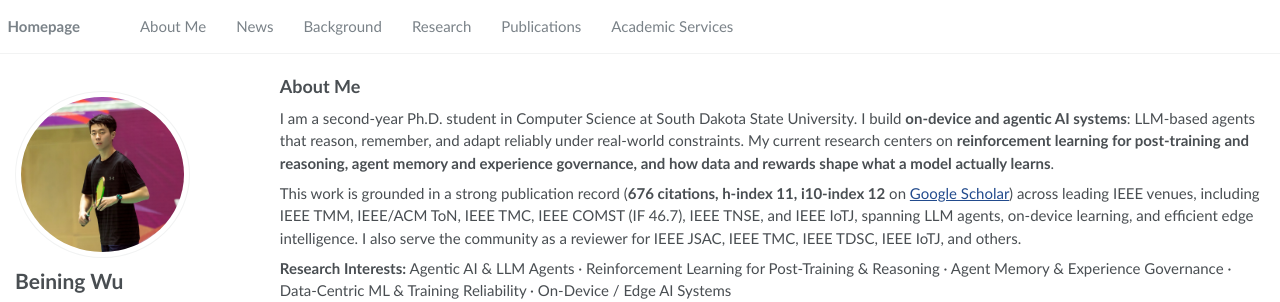
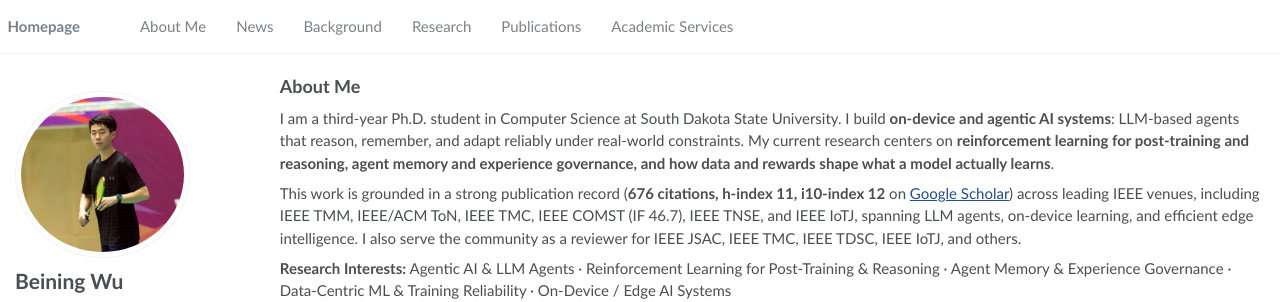
Before and after one commit to beining1008/beining1008.github.io, a Jekyll site: the page built from _pages/about.md, in a window 1280 px wide. Shown: the top 302 px of the page. Built offline with Jekyll 4.4.1, drawn with Linux system fonts in a browser that asks for light colours.

Commit message:
Update PhD year to third and re-enable the visitor-log beacon
about.md now reads "third-year Ph.D. student" (started Sep 2024).
Restore visitor_log_endpoint, which b623a7f had cleared; the Worker
was never taken down, so the site simply stops being silent.

Co-Authored-By: Claude Opus 5 (1M context) <noreply@anthropic.com>
Claude-Session: https://claude.ai/code/session_01WqsKmfySqw9qABnb7rgsm5

```diff
--- a/_config.yml
+++ b/_config.yml
@@ -17,7 +17,7 @@ google_analytics_id      :  # get google_analytics_id from https://analytics.goo
 
 # visitor log (self-hosted Cloudflare Worker; source and deploy steps in /visitor-log/)
 # Paste the deployed Worker URL here, no trailing slash. Empty = beacon disabled.
-visitor_log_endpoint     :  # disabled 2026-09-02; was https://edge-metrics.wbn6167.workers.dev
+visitor_log_endpoint     : "https://edge-metrics.wbn6167.workers.dev"
 
 # SEO Related
 google_site_verification :  # get google_site_verification from https://search.google.com/search-console/about
--- a/_pages/about.md
+++ b/_pages/about.md
@@ -28,7 +28,7 @@ redirect_from:
 <a name="about-me"></a>
 ## About Me
 
-I am a second-year Ph.D. student in Computer Science at South Dakota State University. I build **on-device and agentic AI systems**: LLM-based agents that reason, remember, and adapt reliably under real-world constraints. My current research centers on **reinforcement learning for post-training and reasoning, agent memory and experience governance, and how data and rewards shape what a model actually learns**.
+I am a third-year Ph.D. student in Computer Science at South Dakota State University. I build **on-device and agentic AI systems**: LLM-based agents that reason, remember, and adapt reliably under real-world constraints. My current research centers on **reinforcement learning for post-training and reasoning, agent memory and experience governance, and how data and rewards shape what a model actually learns**.
 
 This work is grounded in a strong publication record (<b>676 citations, h-index 11, i10-index 12</b> on <a href="https://scholar.google.com/citations?user=UX2048QAAAAJ">Google Scholar</a>) across leading IEEE venues, including IEEE TMM, IEEE/ACM ToN, IEEE TMC, IEEE COMST (IF 46.7), IEEE TNSE, and IEEE IoTJ, spanning LLM agents, on-device learning, and efficient edge intelligence. I also serve the community as a reviewer for IEEE JSAC, IEEE TMC, IEEE TDSC, IEEE IoTJ, and others.
 
```
